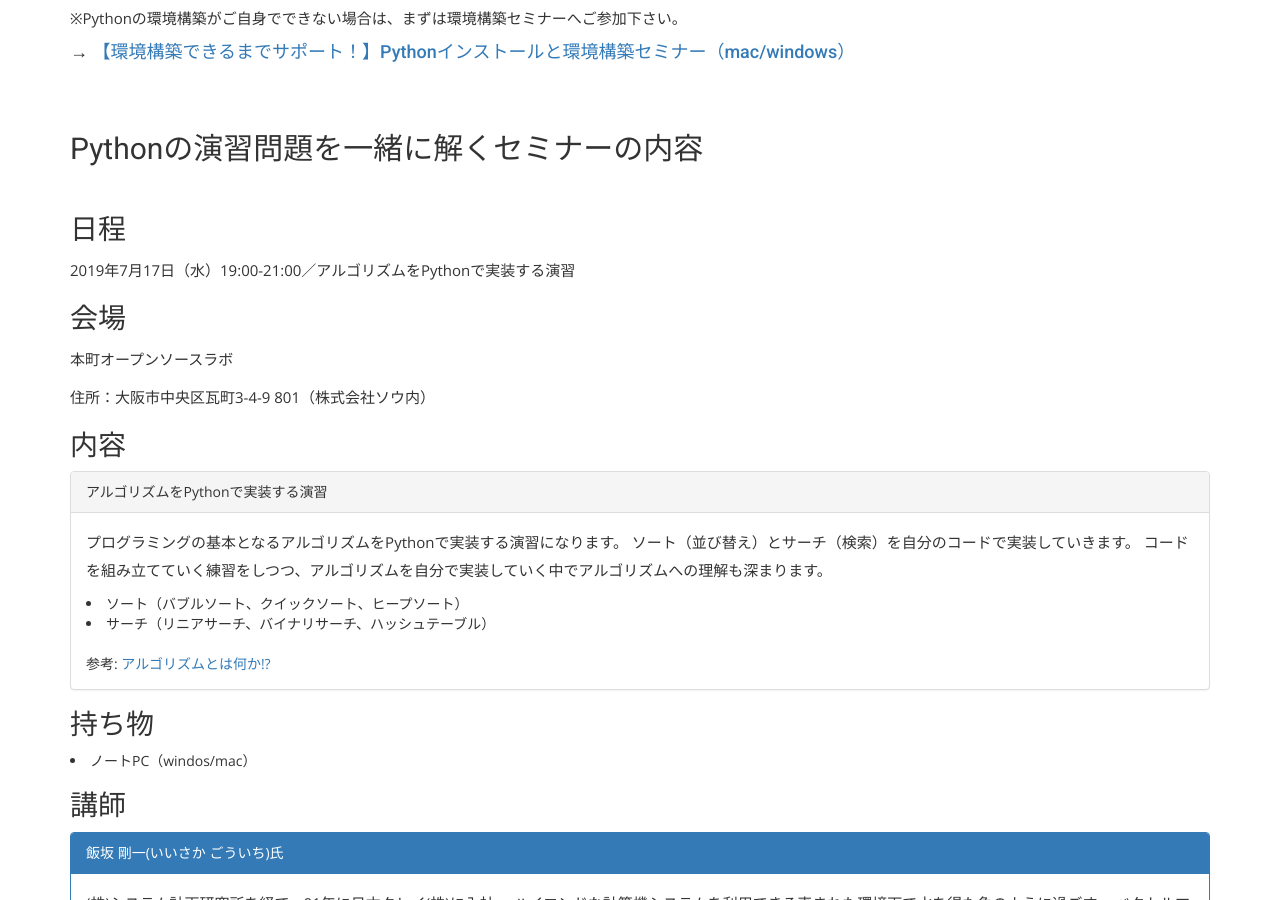
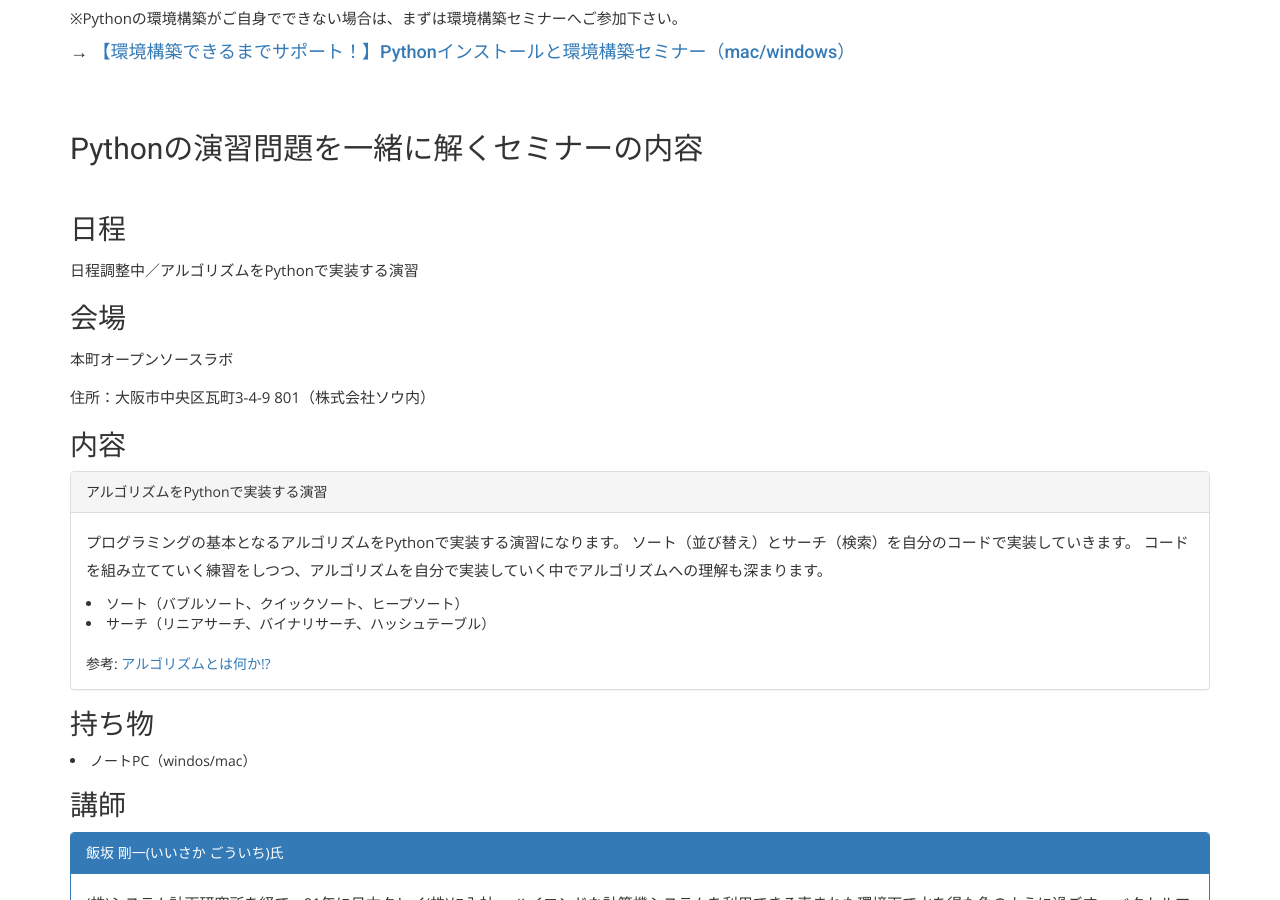
Before and after one commit to hommachi-open-source-lab/hommachi-open-source-lab.github.io, a Jekyll site: the page built from contents/study/python_exercises.html, in a window 1280 px wide and 900 px high, scrolled down 1220 px. Built offline with Jekyll 4.4.1, drawn with Linux system fonts in a browser that asks for light colours; nearby versions of some CDN libraries; some web fonts are replaced; some of the changed text lies outside the part shown.

Commit message:
update date

```diff
--- a/contents/study/python_exercises.html
+++ b/contents/study/python_exercises.html
@@ -61,7 +61,7 @@ permalink: /contents/study/python_exercises/
     <h2><span id="Pythonの演習問題を一緒に解くセミナーの内容">Pythonの演習問題を一緒に解くセミナーの内容</span></h2>
     <br>
     <h3>日程</h3>
-    <p>2019年7月17日（水）19:00-21:00／アルゴリズムをPythonで実装する演習</p>
+    <p>日程調整中／アルゴリズムをPythonで実装する演習</p>
     <h3>会場</h3>
     <p>本町オープンソースラボ</p>
     <p>住所：大阪市中央区瓦町3-4-9 801（株式会社ソウ内）</p>
@@ -152,13 +152,6 @@ permalink: /contents/study/python_exercises/
             <div class="col-sm-8">
               <div class="form-check">
                 <input class="form-check-input" id="nittei" type="radio" name="entry.403502960"
-                  value="2019年7月17日（水）19:00-21:00／アルゴリズムをPythonで実装する演習" required>
-                <label class="form-check-label" for="nittei">
-                  2019年7月17日（水）19:00-21:00／アルゴリズムをPythonで実装する演習
-                </label>
-                　　 </div>
-              <div class="form-check">
-                <input class="form-check-input" id="nittei" type="radio" name="entry.403502960"
                   value="上記日程は都合が悪いが、参加できる日程があれば参加したい">
                 <label class="form-check-label" for="nittei">
                   上記日程は都合が悪いが、参加できる日程があれば参加したい
```
